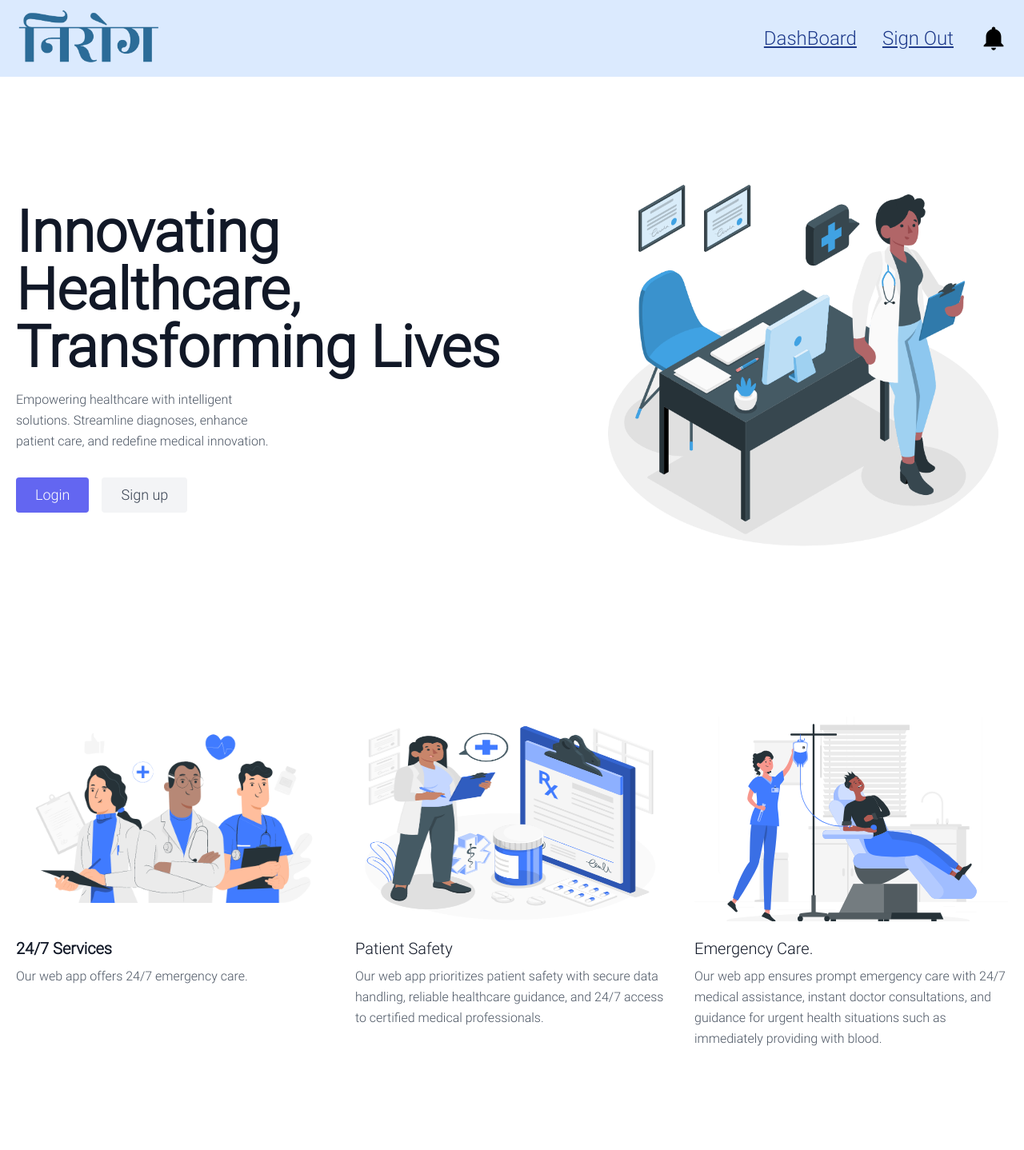
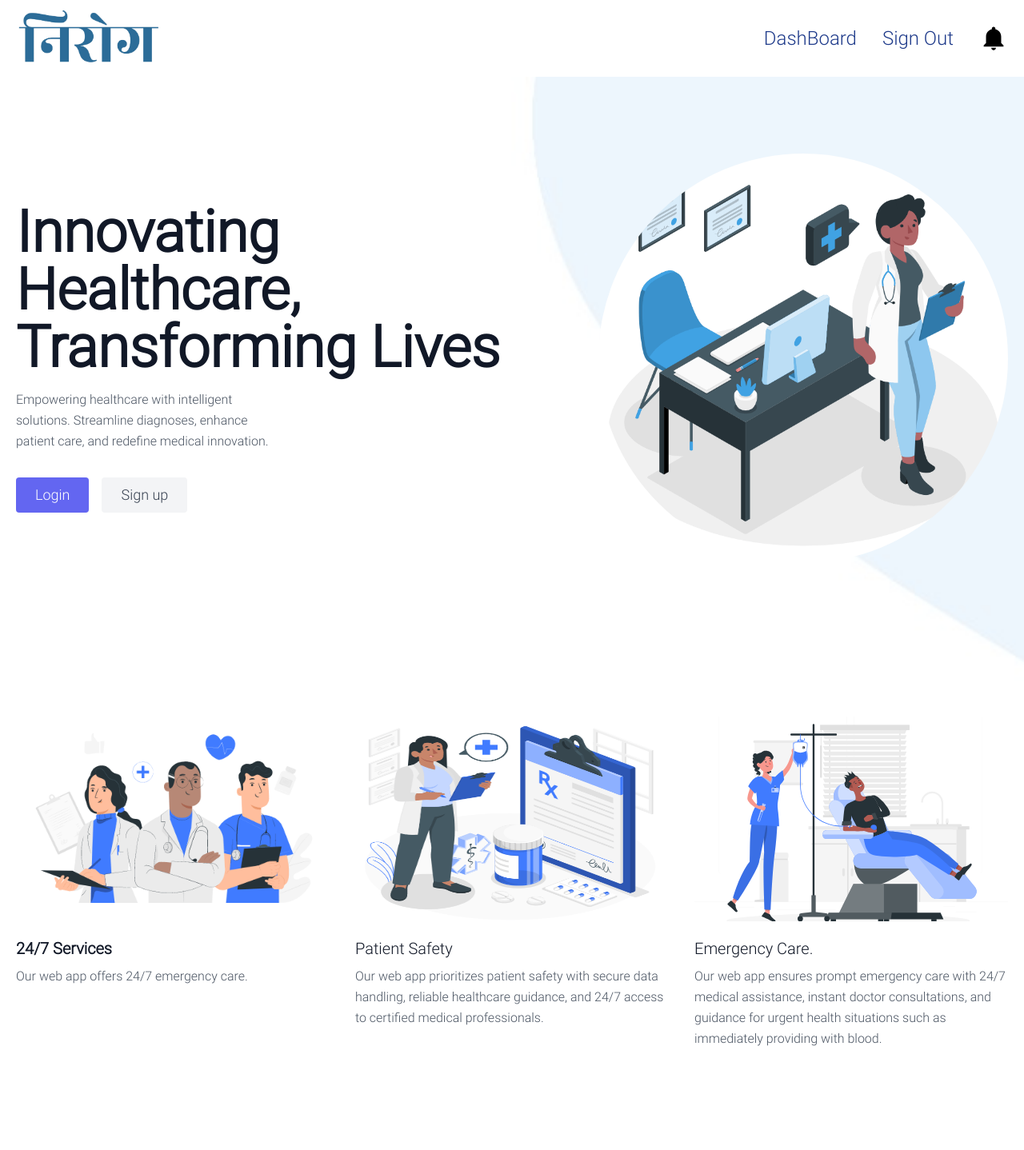
Before and after one commit to VKBRAWLER/nirog, a Next.js app: page / in a window 1280 px wide. Shown: the top 1438 px of the page at 80% size. Before the commit the page ends 1408 px from the top, so only its background shows below. Built offline with nearby package versions, Linux system fonts and the light colour scheme.

Commit message:
Final Commit

```diff
--- a/app/page.jsx
+++ b/app/page.jsx
@@ -1,5 +1,6 @@
 "use client";
 import { useState } from "react";
+import Link from "next/link";
 
 export default function Home() {
   const [accessToken, setAccessToken] = useState(null);
@@ -28,19 +29,28 @@ export default function Home() {
   }
   return (
    <main>
-      <section class="text-gray-600 body-font">
+      <section class="text-gray-600 body-font bg-[url('/images/bg.jpg')] bg-cover bg-center">
         <div class="container mx-auto flex px-5 py-24 md:flex-row flex-col items-center">
           <div class="lg:flex-grow md:w-1/2 lg:pr-24 md:pr-16 flex flex-col md:items-start md:text-left mb-16 md:mb-0 items-center text-center">
             <h1 class="title-font  sm:text-7xl text-10xl mb-4 font-black text-gray-900">Innovating Healthcare, Transforming Lives</h1>
             <p class="mb-8 leading-relaxed w-1/2">Empowering healthcare with intelligent solutions. Streamline diagnoses, enhance patient care, and redefine medical innovation.
 </p>
-            <div class="flex justify-center">
-              <button class="inline-flex text-white bg-indigo-500 border-0 py-2 px-6 focus:outline-none hover:bg-indigo-600 rounded text-lg">Login</button>
-              <button class="ml-4 inline-flex text-gray-700 bg-gray-100 border-0 py-2 px-6 focus:outline-none hover:bg-gray-200 rounded text-lg">Sign up</button>
+
+            <div className="flex justify-center">
+              <Link href="/auth/login">
+                <button className="inline-flex text-white bg-indigo-500 border-0 py-2 px-6 focus:outline-none hover:bg-indigo-600 rounded text-lg">
+                  Login
+                </button>
+              </Link>
+              <Link href="/auth/register">
+                <button className="ml-4 inline-flex text-gray-700 bg-gray-100 border-0 py-2 px-6 focus:outline-none hover:bg-gray-200 rounded text-lg">
+                  Sign up
+                </button>
+              </Link>
             </div>
           </div>
           <div class="lg:max-w-lg lg:w-full md:w-1/2 w-5/6">
-            <img class="object-cover object-center rounded" alt="hero" src="/images/Doctor.gif"/>
+            <img class="object-cover object-center rounded-full" alt="hero" src="/images/Doctor.gif"/>
           </div>
         </div>
         <section class="text-gray-600 body-font">
@@ -80,6 +90,43 @@ export default function Home() {
               </div>
             </div>
           </div>
+          <footer class="text-gray-600 body-font">
+            <div class="container px-5 py-8 mx-auto flex items-center sm:flex-row flex-col">
+              <a class="flex title-font font-medium items-center md:justify-start justify-center text-gray-900">
+                <svg xmlns="http://www.w3.org/2000/svg" fill="none" stroke="currentColor" stroke-linecap="round" stroke-linejoin="round" stroke-width="2" class="w-10 h-10 text-white p-2 bg-indigo-500 rounded-full" viewBox="0 0 24 24">
+                  <path d="M12 2L2 7l10 5 10-5-10-5zM2 17l10 5 10-5M2 12l10 5 10-5"></path>
+                </svg>
+                <span class="ml-3 text-xl">Nirog</span>
+              </a>
+              <p class="text-sm text-gray-500 sm:ml-4 sm:pl-4 sm:border-l-2 sm:border-gray-200 sm:py-2 sm:mt-0 mt-4">© 2024 Nirog —
+                <a href="https://twitter.com/knyttneve" class="text-gray-600 ml-1" rel="noopener noreferrer" target="_blank">@madewithpassion</a>
+              </p>
+              <span class="inline-flex sm:ml-auto sm:mt-0 mt-4 justify-center sm:justify-start">
+                <a class="text-gray-500">
+                  <svg fill="currentColor" stroke-linecap="round" stroke-linejoin="round" stroke-width="2" class="w-5 h-5" viewBox="0 0 24 24">
+                    <path d="M18 2h-3a5 5 0 00-5 5v3H7v4h3v8h4v-8h3l1-4h-4V7a1 1 0 011-1h3z"></path>
+                  </svg>
+                </a>
+                <a class="ml-3 text-gray-500">
+                  <svg fill="currentColor" stroke-linecap="round" stroke-linejoin="round" stroke-width="2" class="w-5 h-5" viewBox="0 0 24 24">
+                    <path d="M23 3a10.9 10.9 0 01-3.14 1.53 4.48 4.48 0 00-7.86 3v1A10.66 10.66 0 013 4s-4 9 5 13a11.64 11.64 0 01-7 2c9 5 20 0 20-11.5a4.5 4.5 0 00-.08-.83A7.72 7.72 0 0023 3z"></path>
+                  </svg>
+                </a>
+                <a class="ml-3 text-gray-500">
+                  <svg fill="none" stroke="currentColor" stroke-linecap="round" stroke-linejoin="round" stroke-width="2" class="w-5 h-5" viewBox="0 0 24 24">
+                    <rect width="20" height="20" x="2" y="2" rx="5" ry="5"></rect>
+                    <path d="M16 11.37A4 4 0 1112.63 8 4 4 0 0116 11.37zm1.5-4.87h.01"></path>
+                  </svg>
+                </a>
+                <a class="ml-3 text-gray-500">
+                  <svg fill="currentColor" stroke="currentColor" stroke-linecap="round" stroke-linejoin="round" stroke-width="0" class="w-5 h-5" viewBox="0 0 24 24">
+                    <path stroke="none" d="M16 8a6 6 0 016 6v7h-4v-7a2 2 0 00-2-2 2 2 0 00-2 2v7h-4v-7a6 6 0 016-6zM2 9h4v12H2z"></path>
+                    <circle cx="4" cy="4" r="2" stroke="none"></circle>
+                  </svg>
+                </a>
+              </span>
+            </div>
+          </footer>
         </section>
       </section>
    </main>
--- a/components/Header.jsx
+++ b/components/Header.jsx
@@ -29,11 +29,11 @@ const Header = () => {
     },
   ]
   return (
-    <header className='bg-blue-100 h-24 flex justify-between lg:px-5 items-center relative'>
-      <img className='h-full' src="/images/nirog.png" alt="" />
+    <header className='bg-transparent h-24 flex justify-between lg:px-5 items-center relative'>
+      <Link className="h-full" href={'/'}><img className='h-full' src="/images/nirog.png" alt="" /></Link>
       <nav className="flex gap-4 lg:gap-8 items-center">
-        <Link className="underline text-blue-900 lg:text-2xl" href={'/dashboard'}>DashBoard</Link>
-        <Link className="underline text-blue-900 lg:text-2xl" href={'/signOut'}>Sign Out</Link>
+        <Link className="hover:underline text-blue-900 lg:text-2xl" href={'/dashboard'}>DashBoard</Link>
+        <Link className="hover:underline text-blue-900 lg:text-2xl" href={'/signOut'}>Sign Out</Link>
         <IoMdNotifications className='text-4xl' onClick={()=>{setNotifications(!notifications);}}/>
       </nav>
       {notifications &&
--- a/components/TimeLine.jsx
+++ b/components/TimeLine.jsx
@@ -24,7 +24,7 @@ const TimeLine = () => {
     }
   ]
   return (
-    <section className='bg-gray-300 rounded-t-2xl p-2 relative'>
+    <section className='bg-[#ECF6FC] rounded-t-2xl p-2 relative'>
       <div className='absolute bg-black left-6 lg:left-56 w-2 h-[95%] bottom-0'></div>
       <ul className='flex flex-col justify-evenly gap-16 lg:pl-[12.5rem]'>
         {timeline.map((item, index) => (
```
Also changed, not shown: public/images/bg.jpg (added).
